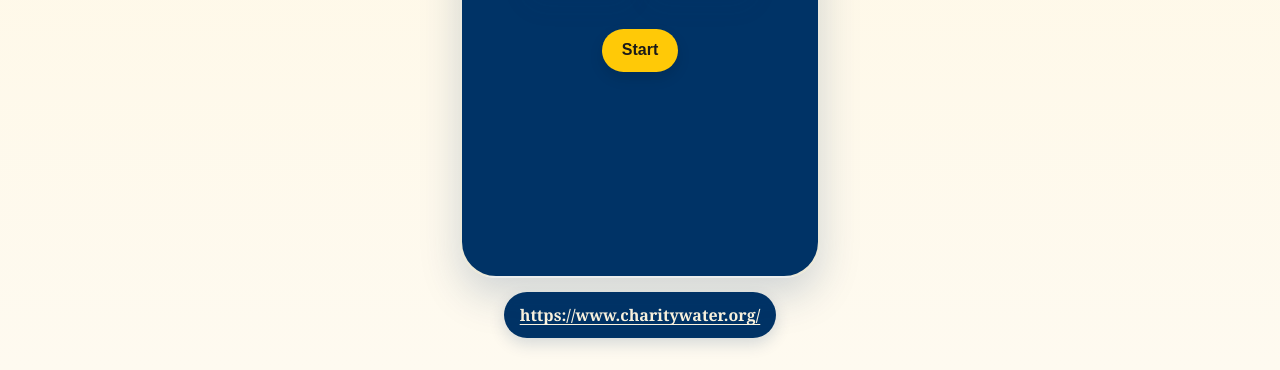
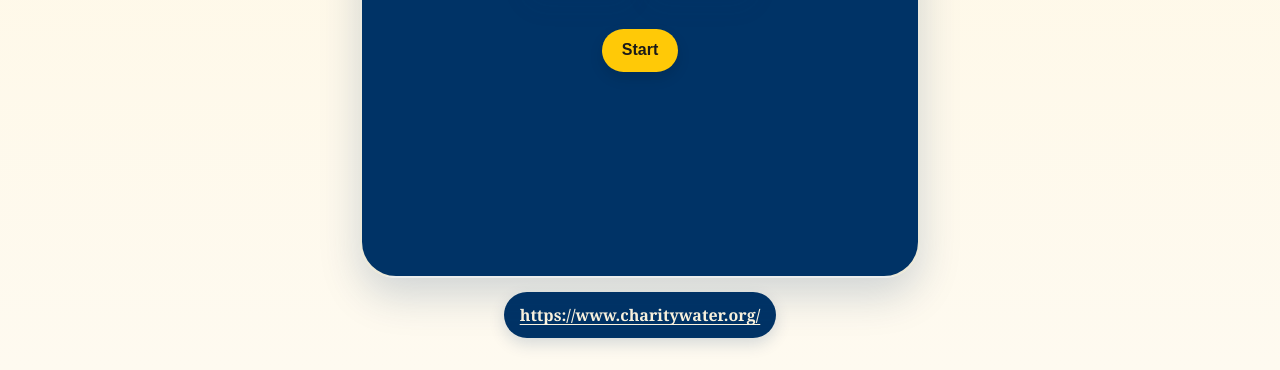
Before and after one commit to Bailey-Caldera-Student/06-charity-water-game-Finalized, a plain HTML site: page index.html in a window 1280 px wide. Shown: the part 454-824 px from the top of the page. Drawn offline with Linux system fonts and the light colour scheme.

Commit message:
Change desktop screen size

```diff
--- a/style.css
+++ b/style.css
@@ -459,11 +459,16 @@ li {
 
 @media (min-width: 768px) {
   body {
-    padding: 2rem;
+    padding: 2rem 4rem;
+  }
+
+  .page-wrapper {
+    width: min(100%, 1200px);
   }
 
   .game-shell {
-    width: 360px;
+    width: min(50vw, 560px);
+    min-width: 420px;
     height: 700px;
     margin: 0 auto;
     border-radius: 36px;
```
